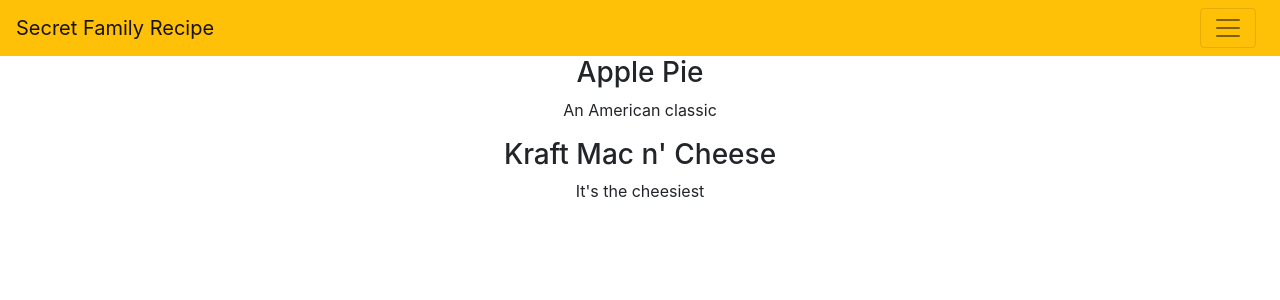
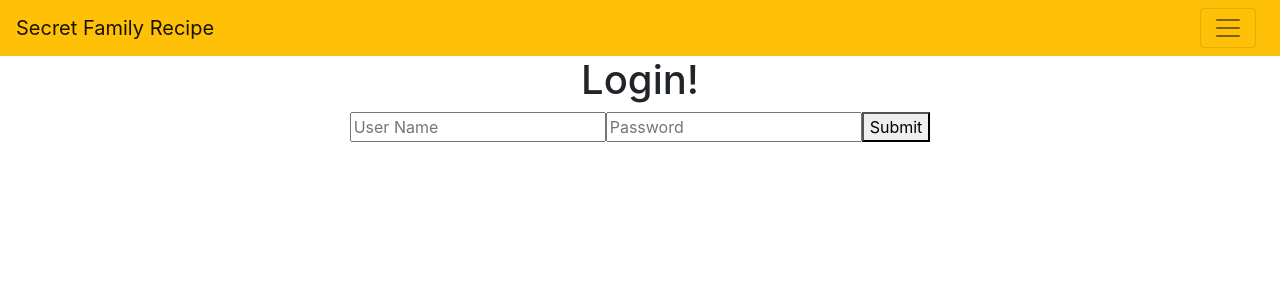
Before and after one commit to bw920-Secret-Family-Recipes-1/sfr_front_end, a React (Create React App) app in the folder sfr/: page /login in a window 1280 px wide. Shown: the top 300 px of the page. Built offline with nearby package versions, Linux system fonts and the light colour scheme.

Commit message:
initial login, added axios to login and signup

```diff
--- a/sfr/src/App.js
+++ b/sfr/src/App.js
@@ -9,6 +9,7 @@
 
 import PopulatedSignUpForm from './components/forms/AddUserForm';
 import SingleRecipe from './components/forms/AddRecipeForm';
+import PopulatedLoginForm from './components/forms/Login';
 
 function App() {
   return (
@@ -19,6 +20,7 @@
           <Switch>
             <PrivateRoute exact path="/recipe-page" component={RecipeList} />
             <Route exact path='/sign-up' component={PopulatedSignUpForm}/>
+            <Route exact path='/login' component={PopulatedLoginForm}/>
             <Route exact path='/addRecipePage' component={SingleRecipe}/>
             <RecipeList />
           </Switch>
--- a/sfr/src/components/Navigation.js
+++ b/sfr/src/components/Navigation.js
@@ -20,6 +20,9 @@
                             <NavLink href="/sign-up" >Sign Up</NavLink>
                         </NavItem>
                         <NavItem>
+                            <NavLink href="/login">Login</NavLink>
+                        </NavItem>
+                        <NavItem>
                             <NavLink >Logout</NavLink>
                         </NavItem>
                     </Nav>
--- a/sfr/src/components/forms/AddRecipeForm.js
+++ b/sfr/src/components/forms/AddRecipeForm.js
@@ -17,7 +17,16 @@
         />
         {touched.recipeName && errors.recipeName && <p className='error'>{errors.recipeName}</p>}
 
-        {/* TODO add category */}
+            <Field as="select" name="category">
+              <option value="none">Choose a category</option>
+             <option value="appetizer">Appetizer</option>
+             <option value="entree">Entree</option>
+             <option value="dessert">dessert</option>
+             <option value="beverage">beverage</option>
+           </Field>
+                   {touched.category && errors.category && <p className='error'>{errors.category}</p>}
+
+        {/*TODO: add an button for additional ingredients */}
         <Field
           type='text'
           name='ingredientList'
@@ -61,13 +70,14 @@
 }
 
 const FormikApp = withFormik({
-  mapPropsToValues({ recipeName, ingredientList, directions, source, description}) {
+  mapPropsToValues({ recipeName, category, ingredientList, directions, source, description}) {
     return {
       recipeName: recipeName || '',
       ingredientList: ingredientList || '',
       directions: directions || '',
       source: source || '',
       description: description || '',
+      category: category || '',
     }
   },
   validationSchema: Yup.object().shape({
@@ -75,10 +85,12 @@
       .required('Recipe Name Required'),
       ingredientList: Yup.string()
       .required('IngredientList Required'),
+      category: Yup.string()
+      .oneOf(['appetizer', 'entree', 'dessert', 'beverage']).required('please choose a category'),
   }),
   handleSubmit(values, { resetForm }) {
-    console.log(values)
-    resetForm()
+    console.log(values);
+    resetForm();
   }
 })
 const SingleRecipe = FormikApp(AddRecipe)
--- a/sfr/src/components/forms/AddUserForm.js
+++ b/sfr/src/components/forms/AddUserForm.js
@@ -1,6 +1,7 @@
 import React from 'react'
 import { Form, Field, withFormik } from 'formik'
 import * as Yup from 'yup'
+import axios from 'axios'
 
 const SignUp = ({ errors, touched, values }) => {
   return (
@@ -89,9 +90,15 @@
       .max(28, 'Password Too Long')
       .required(),
   }),
-  handleSubmit(values, { resetForm }) {
-    console.log(values)
-    resetForm()
+  handleSubmit(values, { setStatus, resetForm }) {
+    axios
+      .post("https://secretrecipebw.herokuapp.com/auth/register", values)
+      .then(res => {
+        setStatus(res.data);
+        console.log(res);
+        resetForm();
+      })
+      .catch(error => console.log(error.response));
   }
 })
 const PopulatedSignUpForm = FormikApp(SignUp)
--- /dev/null
+++ b/sfr/src/components/forms/Login.js
@@ -0,0 +1,67 @@
+import React from 'react'
+import { Form, Field, withFormik } from 'formik'
+import * as Yup from 'yup'
+import axios from 'axios'
+
+const Login = ({ errors, touched, values }) => {
+  return (
+    <div className='form-container'>
+      <h1>Login!</h1>
+
+      <Form>
+        <Field
+          type='text'
+          name='userName'
+          placeholder='User Name'
+          autoComplete='user-name'
+          className='input'
+        />
+        {touched.userName && errors.userName && <p className='error'>{errors.userName}</p>}
+        <Field
+          type='password'
+          name='password'
+          autoComplete='new-password'
+          placeholder='Password'
+          className='input'
+        />
+        {touched.password && errors.password && (
+          <p className='error'>{errors.password}</p>
+        )}
+        <button type='submit' className='submit'>
+          Submit
+        </button>
+      </Form>
+    </div>
+  )
+}
+
+const FormikApp = withFormik({
+  mapPropsToValues({ userName, password }) {
+    return {
+      userName: userName || '',
+      password: password || '',
+
+    }
+  },
+  validationSchema: Yup.object().shape({
+    userName: Yup.string()
+      .required('Username Required'),
+    password: Yup.string()
+      .min(2, 'Password Too Short')
+      .max(28, 'Password Too Long')
+      .required(),
+  }),
+  handleSubmit(values, { setStatus, resetForm }) {
+    axios
+      .post("https://secretrecipebw.herokuapp.com/auth/login", values)
+      .then(res => {
+        setStatus(res.data);
+        console.log(res);
+        resetForm();
+      })
+      .catch(error => console.log(error.response));
+  }
+})
+const PopulatedLoginForm = FormikApp(Login)
+
+export default PopulatedLoginForm;
```
